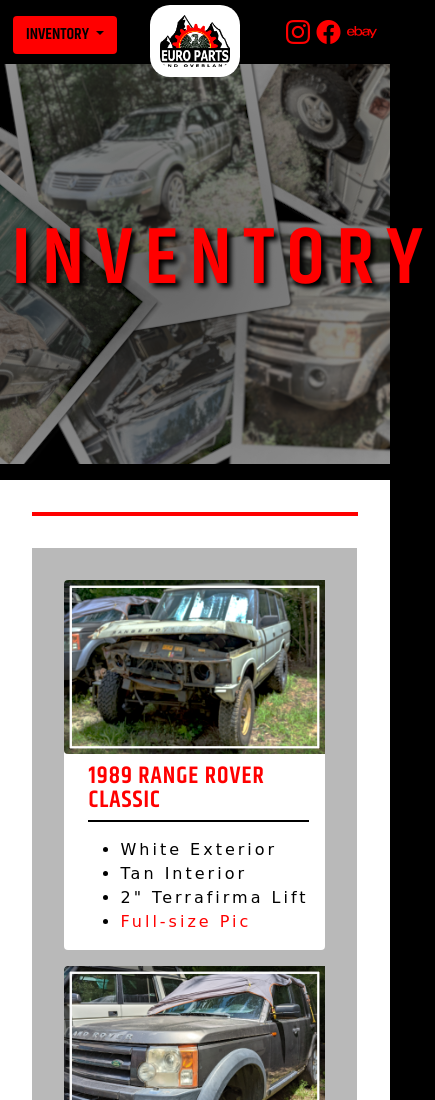
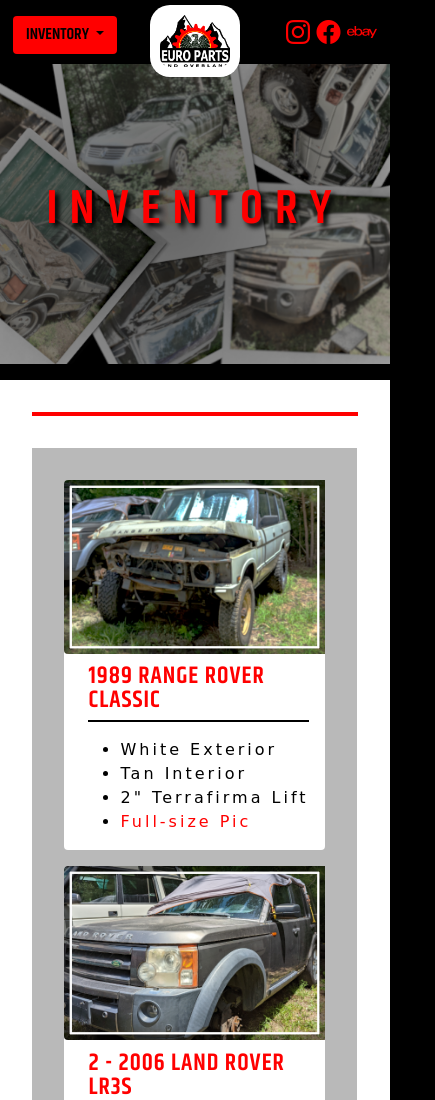
Before and after one commit to europarts/europarts.github.io, a plain HTML site: page inventory.html in a window 390 px wide. Shown: the top 1100 px of the page, 435 px wide, since content can reach past the window. Drawn offline with nearby package versions, Linux system fonts and the light colour scheme; a web font is replaced by a local one.

Commit message:
EuroParts

```diff
--- a/css/Style.css
+++ b/css/Style.css
@@ -652,15 +652,20 @@ ul.InventoryList li{
         padding: 10px;
         width: 85%;
     }
+    #InventoryTitleArea{
+        height: 300px;
+    }
     #InventoryTitleText h1{
-        font-size: 5rem;
+        font-size: 3rem;
     }
     #InventoryTitleText{
         padding-top: 0;
 
      }
 
-
+     #InventoryTitleArea{
+         height: 300px;
+     }
 
     .icon{
         padding-left: 1px;
@@ -670,5 +675,12 @@ ul.InventoryList li{
     #sloganSmall{
         font-size: 3rem;
     }
+    h2{
+
+        font-size: 3rem;
+
+        letter-spacing: 4px;
+
+    }
 
 }
```
